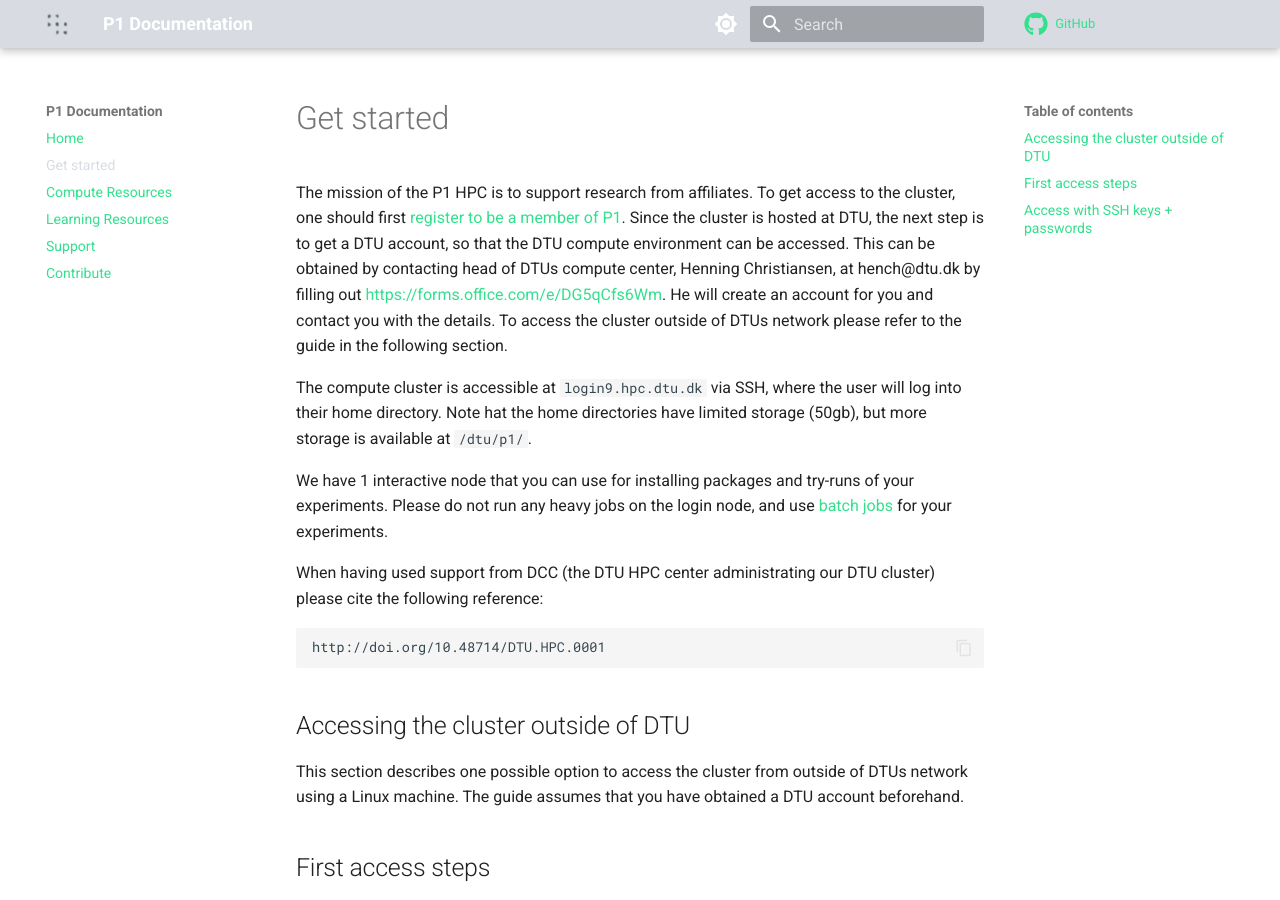
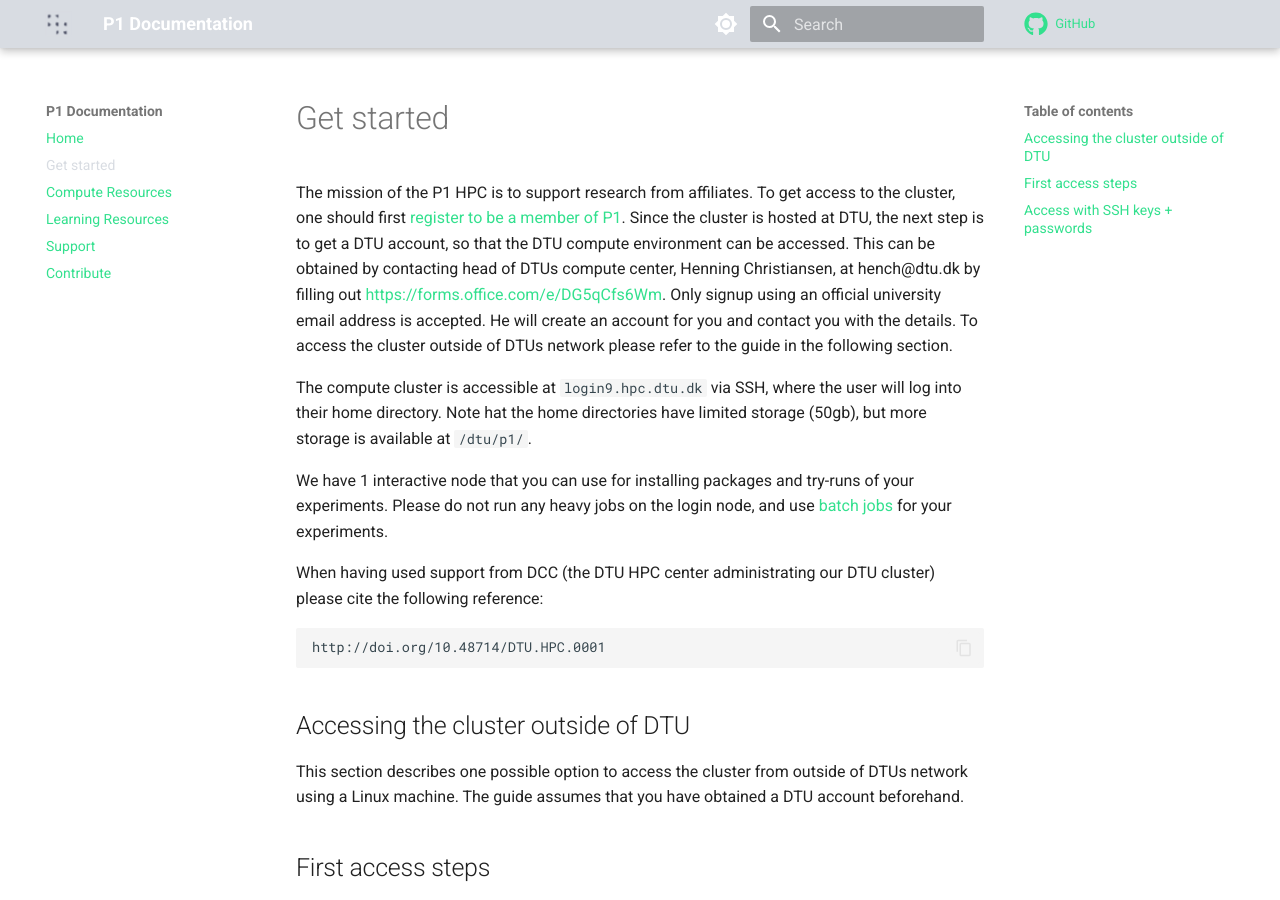
Before and after one commit to Pioneer-Centre-for-AI/p1-compute-documentation, an MkDocs documentation site: the page built from docs/getstarted.md, in a window 1280 px wide and 900 px high. Built offline with MkDocs 1.6.1 and Material for MkDocs 9.7.7, drawn with Linux system fonts in a browser that asks for light colours; comment, search, counter and statistics services are not loaded.

```diff
--- a/docs/getstarted.md
+++ b/docs/getstarted.md
@@ -4,8 +4,9 @@ The mission of the P1 HPC is to support research from affiliates. To get access
 [register to be a member of P1](https://www.aicentre.dk/affiliation). Since the cluster is hosted at DTU, the next
 step is to get a DTU account, so that the DTU compute environment can be accessed. This can be obtained by contacting
 head of DTUs compute center, Henning Christiansen, at hench@dtu.dk by filling out
-<https://forms.office.com/e/DG5qCfs6Wm>. He will create an account for you and contact you with the details. To access
-the cluster outside of DTUs network please refer to the guide in the following section.
+<https://forms.office.com/e/DG5qCfs6Wm>. Only signup using an official university email address is accepted. He will
+create an account for you and contact you with the details. To access the cluster outside of DTUs network please refer
+to the guide in the following section.
 
 The compute cluster is accessible at `login9.hpc.dtu.dk` via SSH, where the user will log into their home directory.
 Note hat the home directories have limited storage (50gb), but more storage is available at `/dtu/p1/`.
```
Also changed, not shown: docs/index.md (+1 -1 lines).
